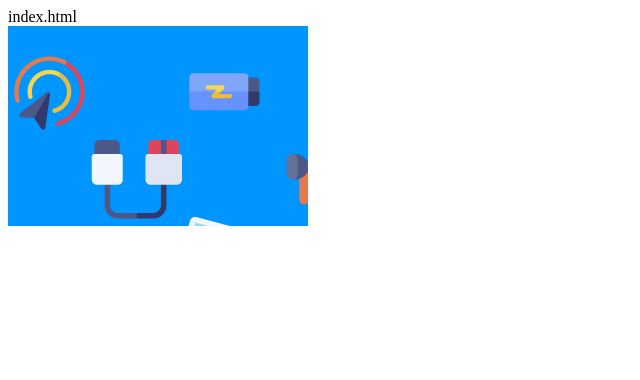
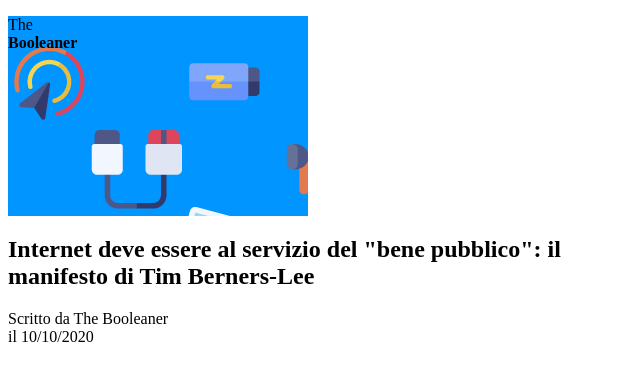
Before and after one commit to Catiflam/html-css-booleaner, a plain HTML site: page index.html in a window 1280 px wide. Shown: the whole page, without its empty margins (0-640 px from the left). Drawn offline with Linux system fonts and the light colour scheme.

Commit message:
add section

```diff
--- a/index.html
+++ b/index.html
@@ -1,4 +1,3 @@
-index.html
 <!DOCTYPE html>
 <html lang="en">
 <head>
@@ -10,8 +9,19 @@ index.html
 <body>
     <!--Intestazione backgroud -->
     <header class="container">
+        <p class="logo">The <br> <b id="strong">Booleaner</b></p>
+    </header>
 
-    </header>
+    <main>
+        <section class="article">
+            <h1>Internet deve essere al servizio del "bene pubblico": il <br>
+            manifesto di Tim Berners-Lee</h1>
+            <p>
+                Scritto da <span class="">The Booleaner</span><br> il 10/10/2020
+            </p>
+        </section>
+
+    </main>
 
 </body>
 </html>
```
